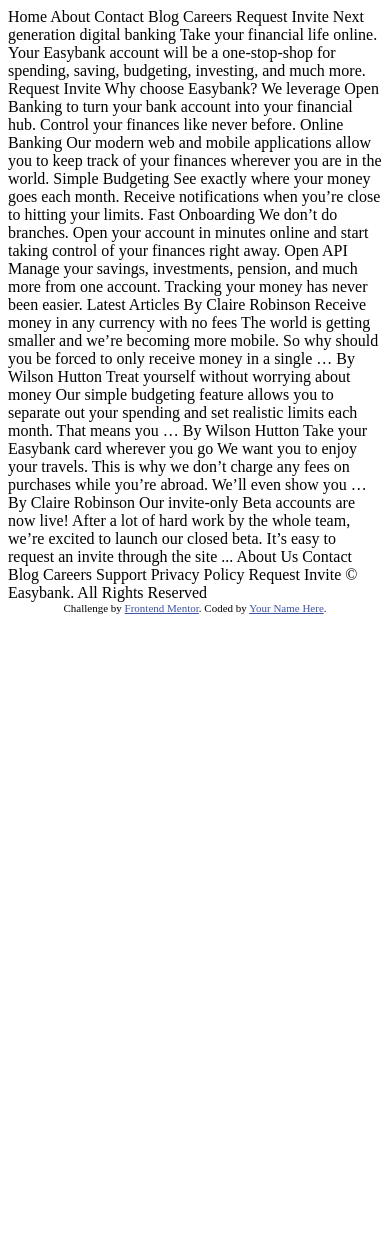
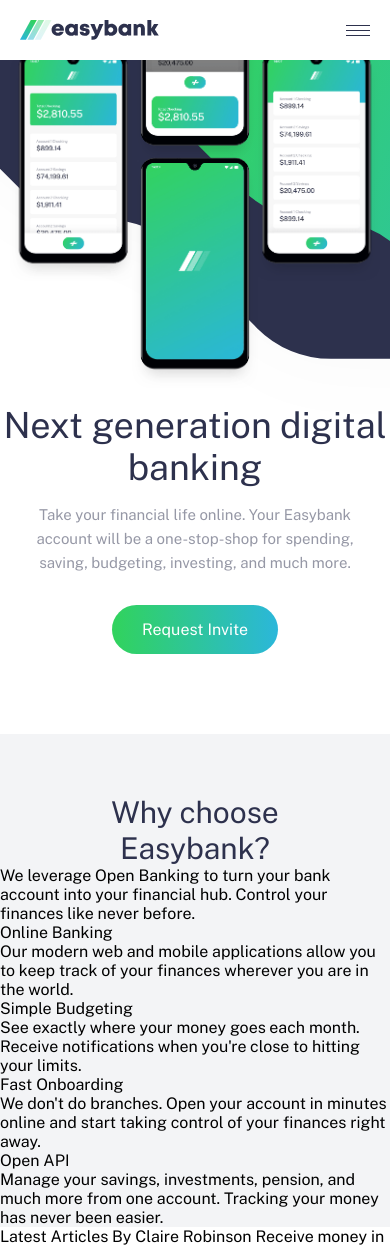
Before and after one commit to lucasdemouramacedo/easybank-landing-page, a plain HTML site: page index.html in a window 390 px wide. Shown: the top 1245 px of the page. Before the commit the page ends 844 px from the top, so only its background shows below. Drawn offline with nearby package versions, Linux system fonts and the light colour scheme.

Commit message:
primeiro contente header mobile

```diff
--- /dev/null
+++ b/css/styles.scss
@@ -0,0 +1,98 @@
+// Colors
+
+// Primary
+$DarkBlue: hsl(233, 26%, 24%);
+$LimeGreen: hsl(136, 65%, 51%);
+$BrightCyan: hsl(192, 70%, 51%);
+
+// Neutral
+$GrayishBlue: hsl(233, 8%, 62%);
+$LightGrayishBlue: hsl(220, 16%, 96%);
+$VeryLightGray: hsl(0, 0%, 98%);
+$White: hsl(0, 0%, 100%);
+
+html{
+    scroll-behavior: smooth;
+}
+
+* {
+    margin: 0;
+    padding: 0;
+}
+
+body{
+    font-family: 'Public Sans', sans-serif;
+}
+
+.header {
+    display: flex;
+    position: fixed;
+    height: 60px;
+    width: fill;
+    z-index: 1;
+    background-color: $White;
+    align-items: center;
+    justify-content: space-between;
+    padding: 0 20px;
+    .request-invite {
+        display: none;
+
+    }
+}
+
+.menu {
+    display: none;
+}
+
+.bg-into-mobile{
+    position: absolute;
+    z-index: -1;
+    width: 100%;
+}
+.content {
+    display: flex;
+    flex-direction: column;
+    align-items: center;
+    padding: 0 0 80px 0 ;
+    .image-mockups{
+        width: 95%;
+        position: relative;
+        top: -66px;
+    }
+
+    .title{
+        font-size: 36px;
+        text-align: center;
+        margin:-50px 0 15px 0;
+        color: $DarkBlue;
+    }
+
+    .description{
+        font-size: 15px;
+        text-align: center;
+        color: $GrayishBlue;
+        padding: 0 24px;
+        line-height: 1.6;
+    }
+    .request-invite {
+        margin: 30px 0 0 0;
+        padding: 15px 30px;
+        background-image: linear-gradient(to right, $LimeGreen, $BrightCyan);
+        color: $White;
+        border-radius: 50px;
+    }
+}
+
+.content-reasons {
+    padding:  60px 0 0 0;
+    background-color: $LightGrayishBlue;
+    .title-reasons{
+        font-size: 30px;
+        text-align: center;
+        color: $DarkBlue;
+        margin: 0 20%;
+    }
+    .description-reasons{
+
+    }
+}
--- a/index.html
+++ b/index.html
@@ -3,10 +3,12 @@
 <head>
   <meta charset="UTF-8">
   <meta name="viewport" content="width=device-width, initial-scale=1.0"> <!-- displays site properly based on user's device -->
-
   <link rel="icon" type="image/png" sizes="32x32" href="./images/favicon-32x32.png">
-
-  <title>Frontend Mentor | Easybank landing page</title>
+  <link rel="stylesheet" href="./css/styles.css">
+  <link rel="preconnect" href="https://fonts.googleapis.com">
+  <link rel="preconnect" href="https://fonts.gstatic.com" crossorigin>
+  <link href="https://fonts.googleapis.com/css2?family=Public+Sans:ital,wght@0,100;0,200;0,300;0,400;0,500;0,600;0,700;0,800;0,900;1,100;1,200;1,300;1,400;1,500;1,600;1,700;1,800;1,900&display=swap" rel="stylesheet">
+  <title>Easybank landing page</title>
 
   <!-- Feel free to remove these styles or customise in your own stylesheet 👍 -->
   <style>
@@ -16,45 +18,79 @@
 </head>
 <body>
 
-  Home
-  About
-  Contact
-  Blog
-  Careers
+  <div class="header">
+    <img src="./images/logo.svg" alt="Logo Easybank">
+    <div class="menu">
+      <ul>
+        <li>Home</li>
+        <li>About</li>
+        <li>Contact</li>
+        <li>Blog</li>
+        <li>Careers</li>
+      </ul>
+    </div>
+    <div class="request-invite">Request Invite</div>
+    <img src="./images/icon-hamburger.svg" alt="">
+  </div>
+  <img src="./images/bg-intro-mobile.svg" class="bg-into-mobile"></img>
+  <div class="content">
+    <img src="./images/image-mockups.png" class="image-mockups"></img>
 
-  Request Invite
+    <p class="title">Next generation digital banking</p>
 
+    <p class="description">Take your financial life online. Your Easybank account will be a one-stop-shop
+    for spending, saving, budgeting, investing, and much more.</p>
+    <div class="request-invite">Request Invite</div>
+  </div>
+  <div class="content-reasons">
+    <p class="title-reasons">Why choose Easybank?</p>
 
+    <p class="description-reasons">We leverage Open Banking to turn your bank account into your financial hub. Control
+    your finances like never before.</p>
 
-  Next generation digital banking
-
-  Take your financial life online. Your Easybank account will be a one-stop-shop
-  for spending, saving, budgeting, investing, and much more.
-
-  Request Invite
-
-
-
-  Why choose Easybank?
-
-  We leverage Open Banking to turn your bank account into your financial hub. Control
-  your finances like never before.
-
+    <div class="reasons">
+      <div class="reason">
+        <div class="title-reason">
           Online Banking
+        </div>
+        <div class="description-reason">
           Our modern web and mobile applications allow you to keep track of your finances
           wherever you are in the world.
+        </div>
+      </div>
 
+      <div class="reason">
+        <div class="title-reason">
           Simple Budgeting
-  See exactly where your money goes each month. Receive notifications when you’re
+        </div>
+        <div class="description-reason">
+          See exactly where your money goes each month. Receive notifications when you're
           close to hitting your limits.
+        </div>
+      </div>
 
+      <div class="reason">
+        <div class="title-reason">
           Fast Onboarding
-  We don’t do branches. Open your account in minutes online and start taking control
+        </div>
+        <div class="description-reason">
+          We don't do branches. Open your account in minutes online and start taking control
           of your finances right away.
+        </div>
+      </div>
 
+      <div class="reason">
+        <div class="title-reason">
           Open API
+        </div>
+        <div class="description-reason">
           Manage your savings, investments, pension, and much more from one account. Tracking
           your money has never been easier.
+        </div>
+      </div>
+    </div>
+  </div>
+
 
 
 
@@ -62,7 +98,7 @@
 
   By Claire Robinson
   Receive money in any currency with no fees
-  The world is getting smaller and we’re becoming more mobile. So why should you be
+  The world is getting smaller and we're becoming more mobile. So why should you be
   forced to only receive money in a single …
 
   By Wilson Hutton
@@ -72,13 +108,13 @@
 
   By Wilson Hutton
   Take your Easybank card wherever you go
-  We want you to enjoy your travels. This is why we don’t charge any fees on purchases
-  while you’re abroad. We’ll even show you …
+  We want you to enjoy your travels. This is why we don't charge any fees on purchases
+  while you're abroad. We'll even show you …
 
   By Claire Robinson
   Our invite-only Beta accounts are now live!
-  After a lot of hard work by the whole team, we’re excited to launch our closed beta.
-  It’s easy to request an invite through the site ...
+  After a lot of hard work by the whole team, we're excited to launch our closed beta.
+  It's easy to request an invite through the site ...
 
 
 
```
Also changed, not shown: css/styles.css (added), 1 other file. Lines whose indentation alone changed are shown as unchanged.
